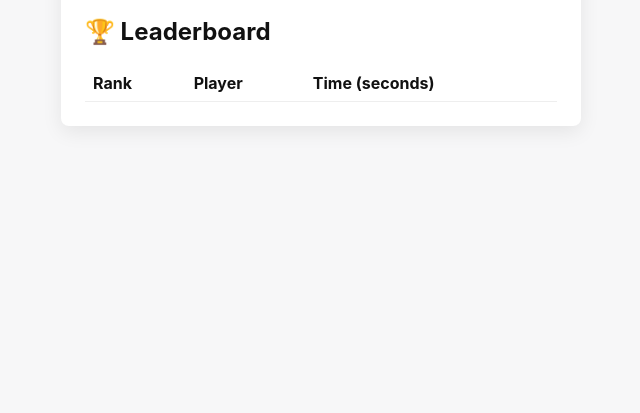
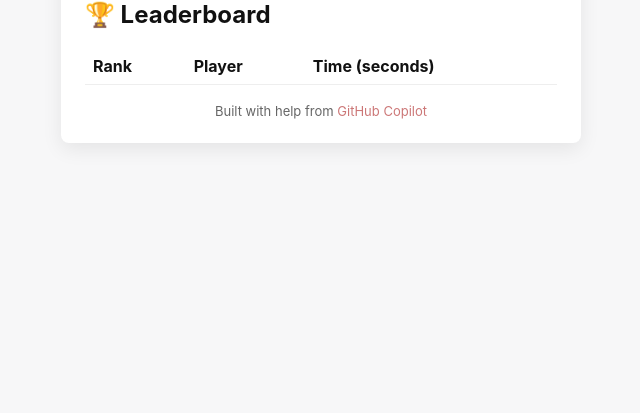
Before and after one commit to spood3r/bread, a website: page public/index.html in a window 1280 px wide. Shown: the part 387-800 px from the top of the page, without its empty margins (319-959 px from the left). Drawn offline with nearby package versions, Linux system fonts and the light colour scheme; no server answers.

Commit message:
chore: add credit footer (GitHub Copilot)

```diff
--- a/public/index.html
+++ b/public/index.html
@@ -38,6 +38,7 @@
       </div>
       <!-- toast notifications -->
       <div id="toast" class="toast" aria-live="polite" style="display:none"></div>
+      <footer class="site-footer">Built with help from <a href="https://github.com/features/copilot" target="_blank" rel="noopener">GitHub Copilot</a></footer>
     </main>
 
     <script src="/socket.io/socket.io.js"></script>
--- a/public/styles.css
+++ b/public/styles.css
@@ -26,3 +26,6 @@ ol{padding-left:20px}
 	.target{font-size:22px}
 	.toast{left:12px;right:12px}
 }
+
+.site-footer{margin-top:18px;text-align:center;color:#666;font-size:13px}
+.site-footer a{color:var(--accent);text-decoration:none}
```
Also changed, not shown: README.md.
